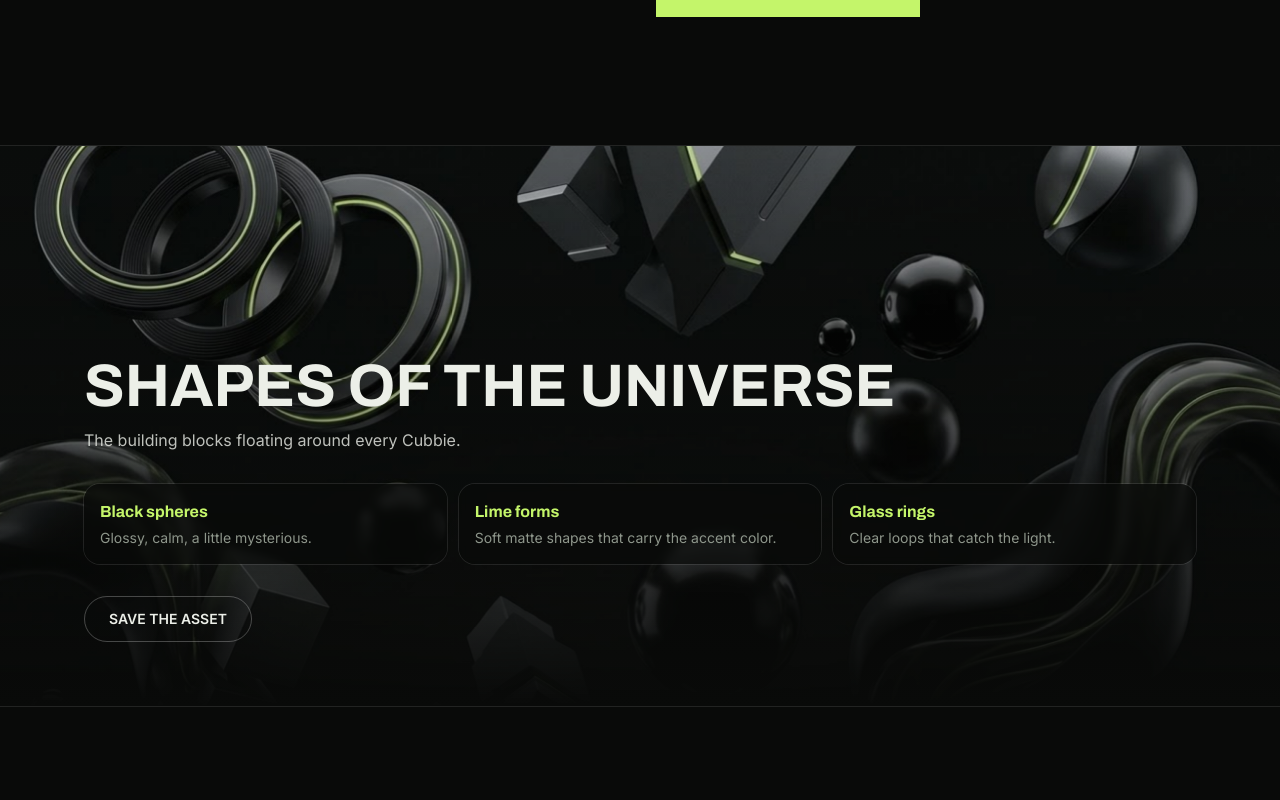
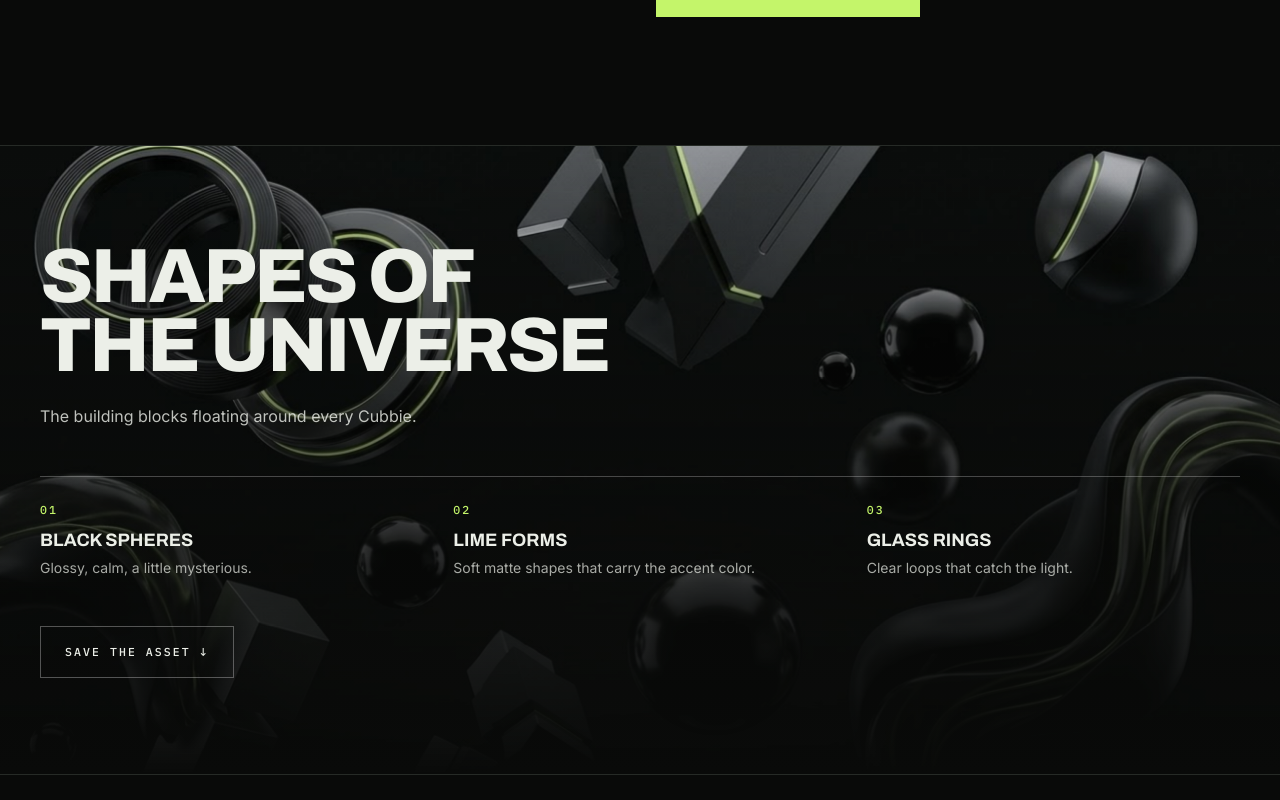
Before and after one commit to ahmad-choirudin/cubbie-world, a React (Vite) app: page / in a window 1280 px wide. Shown: the part 4300-5100 px from the top of the page. Built offline with nearby package versions, Linux system fonts and the light colour scheme; the HTML template or start-up script is replaced by a standard one.

Commit message:
Refactor AbstractAsset component layout and styles

```diff
--- a/src/components/AbstractAsset.tsx
+++ b/src/components/AbstractAsset.tsx
@@ -8,32 +8,39 @@ const parts = [
 
 export default function AbstractAsset() {
   return (
-    <section id="shapes" className="relative isolate overflow-hidden border-y border-white/10">
+    <section id="shapes" className="relative isolate overflow-hidden border-y border-edge">
       <img
         src={src}
         alt="Floating black spheres, lime forms and glass rings above dark blocks"
+        width={1376}
+        height={768}
+        loading="lazy"
         className="drift absolute inset-0 -z-20 h-full w-full object-cover"
       />
-      <div className="absolute inset-0 -z-10 bg-gradient-to-t from-bg via-bg/40 to-bg/10" />
-      <div className="mx-auto flex min-h-[70vh] max-w-6xl flex-col justify-end gap-8 px-5 py-16">
+      <div className="absolute inset-0 -z-10 bg-gradient-to-t from-bg via-bg/60 to-bg/10" />
+      <div className="mx-auto flex min-h-[70svh] max-w-[90rem] flex-col justify-end gap-12 px-5 py-16 md:px-10 lg:py-24">
         <div>
-          <h2 className="font-d text-4xl font-bold uppercase sm:text-6xl">Shapes of the Universe</h2>
-          <p className="mt-3 max-w-md text-ink/80">The building blocks floating around every Cubbie.</p>
+          <h2 className="display text-[clamp(2rem,6vw,5.5rem)]">
+            <span className="block">Shapes of</span>
+            <span className="block">the Universe</span>
+          </h2>
+          <p className="mt-6 max-w-md text-ink/80">The building blocks floating around every Cubbie.</p>
         </div>
-        <div className="grid gap-3 sm:grid-cols-3">
-          {parts.map(([n, d]) => (
-            <div key={n} className="rv rounded-2xl bg-bg/70 p-4 ring-1 ring-white/10 backdrop-blur-sm">
-              <p className="font-d font-bold text-acc">{n}</p>
-              <p className="mt-1 text-sm text-dim">{d}</p>
+        <div className="grid gap-8 border-t border-white/25 pt-6 sm:grid-cols-3 sm:gap-10">
+          {parts.map(([n, d], i) => (
+            <div key={n} className="rv">
+              <p className="kicker text-acc">0{i + 1}</p>
+              <p className="font-d mt-2 text-lg font-bold uppercase">{n}</p>
+              <p className="mt-1 text-sm text-ink/70">{d}</p>
             </div>
           ))}
         </div>
         <a
           href={src}
           download="cubbie-universe-shapes.jpg"
-          className="w-fit rounded-full border border-white/25 px-6 py-3 text-sm font-bold uppercase hover:border-acc"
+          className="kicker w-fit border border-white/30 px-6 py-4 transition hover:border-acc hover:text-acc"
         >
-          Save the asset
+          Save the asset ↓
         </a>
       </div>
     </section>
```
